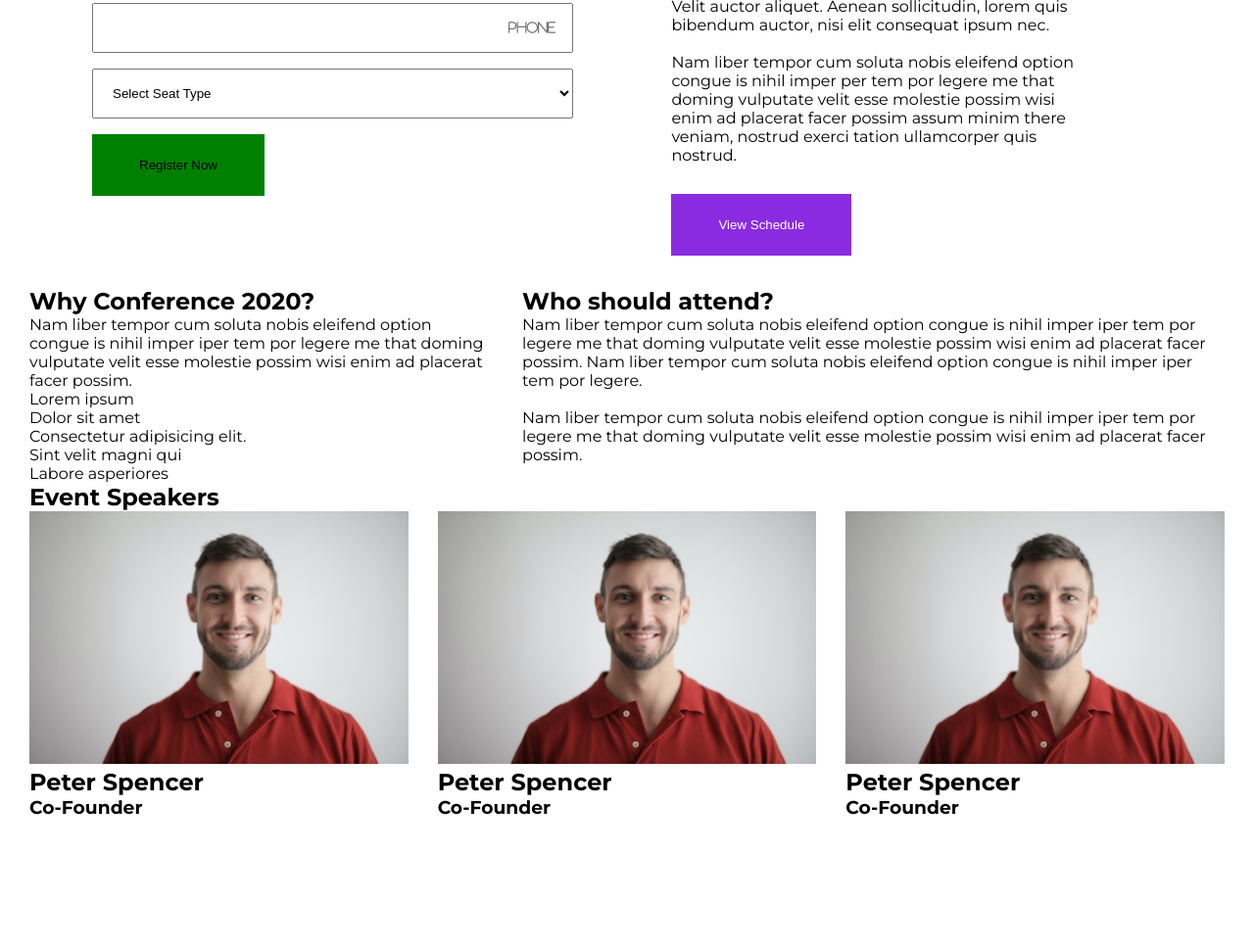
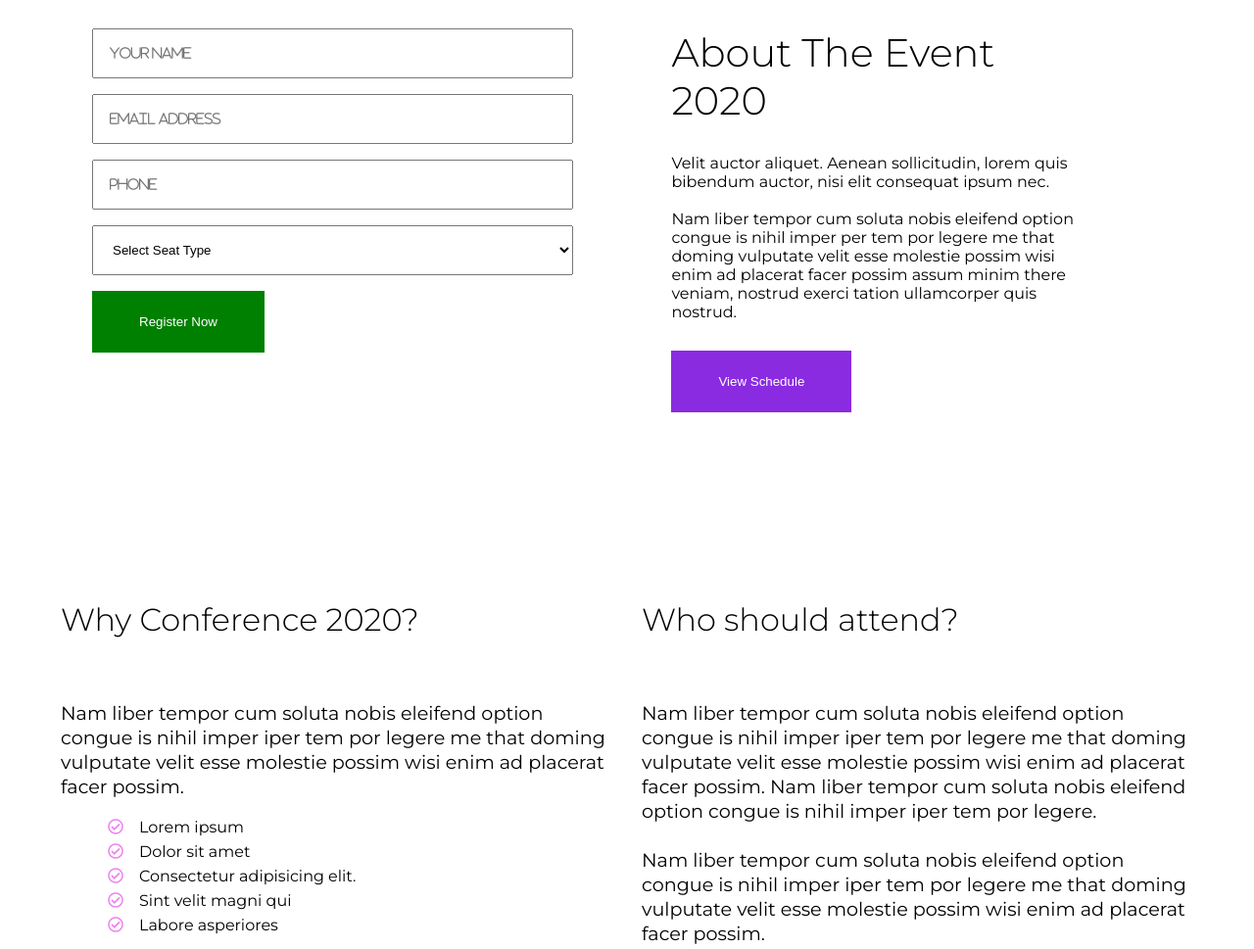
Before and after one commit to AndresRamirez917/100-sitios-93, a plain HTML site: page index.html in a window 1280 px wide. Shown: the part 944-1913 px from the top of the page at 98% size. Drawn offline with Linux system fonts and the light colour scheme.

Commit message:
first commit

```diff
--- a/index.html
+++ b/index.html
@@ -4,7 +4,7 @@
     <meta charset="UTF-8">
     <meta name="viewport" content="width=device-width, initial-scale=1.0">
     <link rel="stylesheet" href="https://cdnjs.cloudflare.com/ajax/libs/font-awesome/6.5.2/css/all.min.css" integrity="sha512-SnH5WK+bZxgPHs44uWIX+LLJAJ9/2PkPKZ5QiAj6Ta86w+fsb2TkcmfRyVX3pBnMFcV7oQPJkl9QevSCWr3W6A==" crossorigin="anonymous" referrerpolicy="no-referrer" />
-
+    <link rel="stylesheet" href="https://use.fontawesome.com/releases/v5.6.1/css/all.css" integrity="sha384-gfdkjb5BdAXd+lj+gudLWI+BXq4IuLW5IT+brZEZsLFm++aCMlF1V92rMkPaX4PP" crossorigin="anonymous">
     <link rel="stylesheet" href="/scss/styles.css">
     <link rel="stylesheet" media="screen and (max-width:1000px)" href="/scss/mobile.css">
     <title>Document</title>
@@ -54,7 +54,7 @@
                             <input type="text" class="form-control" placeholder="Email Address">
                             <input type="text" class="form-control" placeholder="Phone">
                             <select name="" id="" class="form-control">
-                                <option value="">Select Seat Type</option>
+                                <option class="gonorrea" value="">Select Seat Type</option>
                                 <option value="">Combo ($29)</option>
                                 <option value="">Super Combo ($49)</option>
                                 <option value="">VIP ($99)</option>
@@ -82,11 +82,11 @@
                     <h2>Why Conference 2020?</h2>
                     <p>Nam liber tempor cum soluta nobis eleifend option congue is nihil imper iper tem por legere me that doming vulputate velit esse molestie possim wisi enim ad placerat facer possim.</p>
                     <ul>
-                        <li>Lorem ipsum</li>
-                        <li>Dolor sit amet</li>
-                        <li>Consectetur adipisicing elit.</li>
-                        <li>Sint velit magni qui</li>
-                        <li>Labore asperiores</li>
+                        <li><i class="far fa-check-circle"></i>Lorem ipsum</li>
+                        <li><i class="far fa-check-circle"></i>Dolor sit amet</li>
+                        <li><i class="far fa-check-circle"></i>Consectetur adipisicing elit.</li>
+                        <li><i class="far fa-check-circle"></i>Sint velit magni qui</li>
+                        <li><i class="far fa-check-circle"></i>Labore asperiores</li>
                     </ul>
                 </div>
                 <div class="flexbox-2">
@@ -105,19 +105,25 @@
                 <h2>Event Speakers</h2>
                 <div class="speakers-flex flex">
                     <div class="flexbox-1">
+                        <div class="flexbox-1-text">
                             <img src="/img/speaker-1.jpg" alt="">
                             <h2>Peter Spencer</h2>
                             <h3>Co-Founder</h3>
                         </div>
+                    </div>
                     <div class="flexbox-1">
-                        <img src="/img/speaker-1.jpg" alt="">
+                        <div class="flexbox-1-text">
+                            <img src="/img/speaker-2.jpg" alt="">
                             <h2>Peter Spencer</h2>
                             <h3>Co-Founder</h3>
                         </div>
+                    </div>
                     <div class="flexbox-1">
-                        <img src="/img/speaker-1.jpg" alt="">
+                        <div class="flexbox-1-text">
+                            <img src="/img/speaker-3.jpg" alt="">
                             <h2>Peter Spencer</h2>
                             <h3>Co-Founder</h3>
+                        </div>
                     </div>
                 </div>
             </div>
--- a/scss/styles.scss
+++ b/scss/styles.scss
@@ -60,7 +60,10 @@ img {
     background: blueviolet;
 }
 
-.btn-1, .btn-2:hover {
+.btn-1:hover {
+    color: #000;
+}
+.btn-2:hover {
     color: #000;
 }
 
@@ -91,6 +94,16 @@ form {
         outline: none;
         border: 1px solid blue;
     }
+}
+ select {
+    .form-control {
+        font-family: 'Courier New', Courier, monospace;
+        color: red;
+    }
+ }
+
+::placeholder {
+    text-align: left;
 }
 
 //mainheader
@@ -125,6 +138,7 @@ form {
 #showcase {
     width: 90%;
     margin: 0 auto;
+    margin-bottom: 10rem;
     .container {
         .showcase-flex {
             .flexbox-1 {
@@ -169,6 +183,7 @@ form {
 #booking {
     width: 90%;
     margin: 0 auto;
+    margin-bottom: 10rem;
     .container {
     .btn-2 {
         width: fit-content;
@@ -183,6 +198,14 @@ form {
                     width: fit-content;
                     padding: 1.5rem 3rem;
                 }
+            //    .form-group {
+            //     .form-control {
+            //         option{
+            //             width: 100%;
+            //             font-family: 'Courier New', Courier, monospace;
+            //         }
+            //     }
+            //    }
             }
             .flexbox-2 {
                 width: 40%;
@@ -203,6 +226,73 @@ form {
     }
 }
 
+//about
+#about {
+    width: 95%;
+    margin: 0 auto;
+    margin-bottom: 10rem;
+    .container {
+        .about-flex {
+            .flexbox-1 {
+                ul {
+                    margin-left: 2rem;
+                    margin-top: 1rem;
+                    line-height: 25px;
+                    li {
+                        .far {
+                            color: violet;
+                            padding: 0 1rem;
+                        }
+                    }
+                }
+            }
+            .flexbox-1, .flexbox-2 {
+                width: 50%;
+                h2 {
+                    font-size: 2rem;
+                    font-weight: 300;
+                    margin-bottom: 4rem;
+                }
+                p {
+                    line-height: 25px;
+                    font-size: 1.2rem;
+                }
+            }
+
+        }
+    }
+}
+
+//speakers
+#speakers {
+    width: 95%;
+    margin: 0 auto;
+    .container {
+        h2 {
+            font-size: 3rem;
+            margin: 2rem 0;
+            text-align: center;
+            font-weight: 300;
+        }
+        .flexbox-1 {
+            .flexbox-1-text {
+                background: violet;
+                h2 {
+                    font-size: 1.5rem;
+                    text-align: center;
+                    color: #fff;
+                }
+                h3 {
+                    padding-bottom: 2rem;
+                    font-size: 1.5rem;
+                    text-align: center;
+                    color: #fff;
+                }
+            }
+        }
+    }
+}
+
 //footer
 #footer {
     padding: 3rem 0;
```
Also changed, not shown: scss/styles.css, 1 other file. Lines whose indentation alone changed are shown as unchanged.
